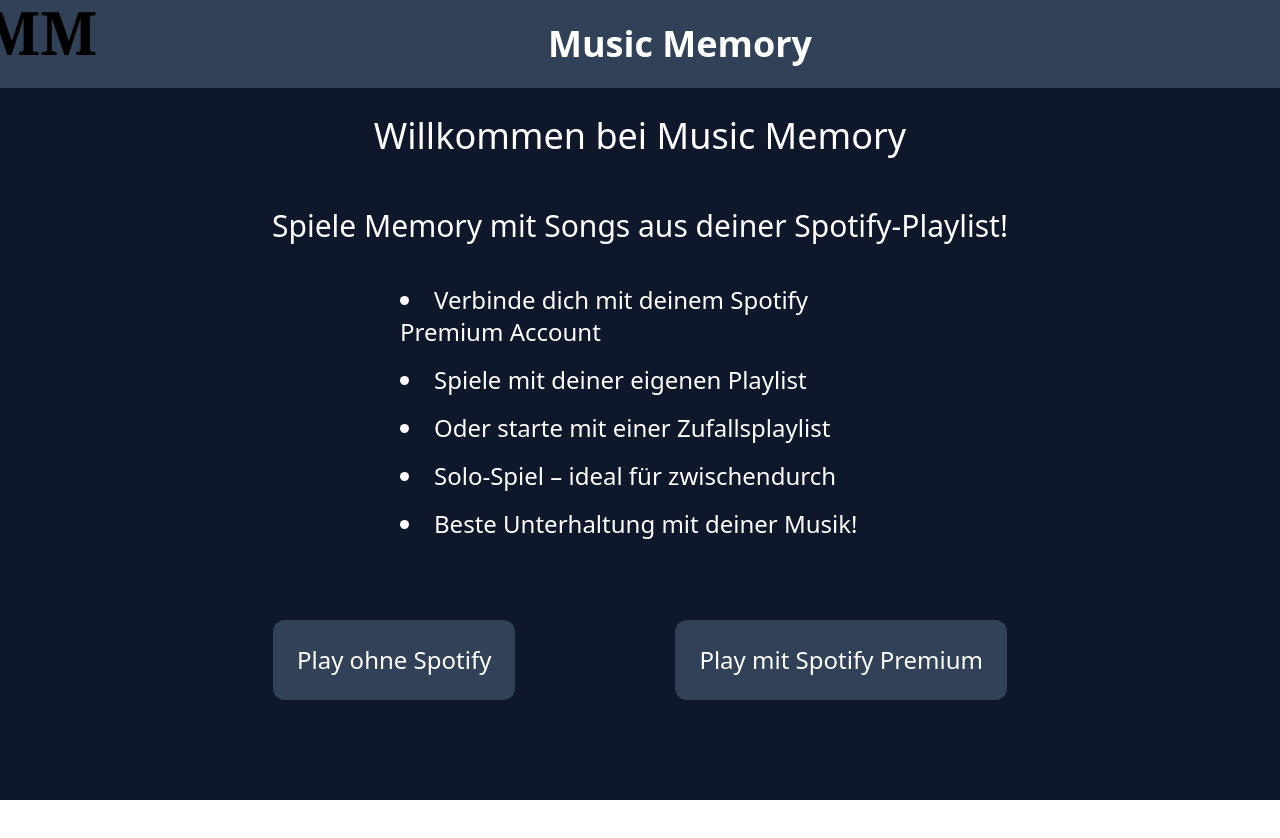
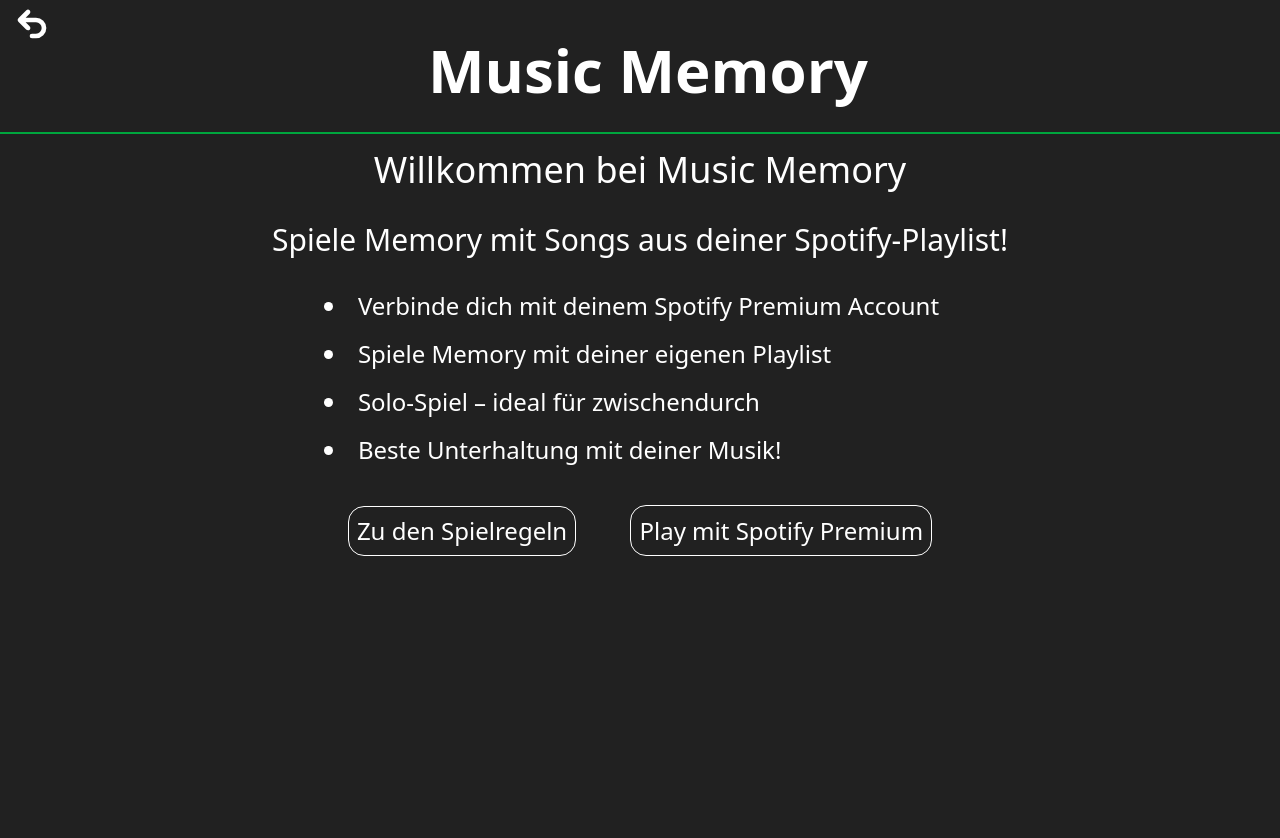
Before and after one commit to yasolini/Music-Memory, a SvelteKit app: page /fertig in a window 1280 px wide. Shown: the top 838 px of the page. Before the commit the page ends 800 px from the top, so only its background shows below. Built offline with nearby package versions, Linux system fonts and the light colour scheme.

Commit message:
a11y fast fertig

```diff
--- a/src/routes/fertig/+page.svelte
+++ b/src/routes/fertig/+page.svelte
@@ -1,31 +1,86 @@
-<script>
+<script lang="ts">
 	import Header from './header.svelte';
+
+	let dialog: HTMLDialogElement;
 </script>
 
-<div class="flex h-screen w-full flex-col bg-slate-900">
-	<Header />
+<Header />
+<div class="flex h-screen w-full flex-col bg-[#212121]">
+	<h1 class=" p-4 text-center text-4xl text-white">Willkommen bei Music Memory</h1>
+	<h2 class=" p-4 text-center text-3xl text-white">
+		Spiele Memory mit Songs aus deiner Spotify-Playlist!
+	</h2>
 
-	<h1 class="  p-7 text-center text-4xl text-white">Willkommen bei Music Memory</h1>
-
-	<div class=" px-6 text-lg text-white">
-		<h2 class=" p-6 text-center text-3xl">Spiele Memory mit Songs aus deiner Spotify-Playlist!</h2>
-	</div>
-	<div class="flex items-center justify-center pb-16">
-		<ul class="w-2/5 list-inside list-disc space-y-4 p-4 text-2xl text-white">
+	<div class="flex flex-col items-center justify-center p-4">
+		<ul class="mb-10 size-auto list-inside list-disc space-y-4 text-2xl text-white">
 			<li>Verbinde dich mit deinem Spotify Premium Account</li>
-			<li>Spiele mit deiner eigenen Playlist</li>
-			<li>Oder starte mit einer Zufallsplaylist</li>
+			<li>Spiele Memory mit deiner eigenen Playlist</li>
 			<li>Solo-Spiel – ideal für zwischendurch</li>
 			<li>Beste Unterhaltung mit deiner Musik!</li>
+
+			<button
+				aria-haspopup="dialog"
+				aria-controls="rules-dialog"
+				class="m-6 rounded-2xl border p-2 text-white hover:text-green-600 focus:ring-8 focus:ring-green-600 focus:outline-none"
+				onclick={() => {
+					dialog.showModal();
+					dialog.focus();
+				}}>Zu den Spielregeln</button
+			>
+			<a
+				aria-haspopup="dialog"
+				aria-controls="rules-dialog"
+				class="m-6 rounded-2xl border p-2 text-white hover:text-green-600 focus:ring-8 focus:ring-green-600 focus:outline-none"
+				href="/fertig/game">Play mit Spotify Premium</a
+			>
 		</ul>
 	</div>
-	<div class="flex items-center justify-center">
-		<button class="mr-20 rounded-xl bg-slate-700 p-6 text-2xl text-white hover:bg-blue-900"
-			>Play ohne Spotify</button
+</div>
+
+<div>
+	<dialog
+		bind:this={dialog}
+		aria-labelledby="dialog1Title"
+		aria-describedby="dialog1Desc"
+		class="
+		space-y-4 rounded-2xl
+		p-6
+
+    text-xl
+    text-white
+    ring-4
+    ring-green-600
+    ring-offset-2
+    ring-offset-[#212121]
+    outline-none
+
+	backdrop:bg-neutral-800
+    backdrop:opacity-60
+	open:size-auto
+	open:self-center
+	open:justify-self-center
+    open:bg-[#212121]
+	focus:ring-8 focus:ring-green-600 focus:outline-none"
+	>
+		<h2 class="p-4 text-center text-3xl text-white" id="dialog1Title">Spielreglen</h2>
+		<p id="dialog1Desc">1. Wähle zwei Karten, um jeweils 5-Sekunden-Ausschnitte abzuspielen.</p>
+		<p id="dialog2Desc">
+			2. Stimmen die Songs überein, verschwinden die Karten; andernfalls werden sie nach 5 Sekunden
+			zurückgedreht.
+		</p>
+		<p id="dialog3Desc">
+			3. Bitte achte darauf, dass du einen aktiven Spotify Premium-Account hast. Andernfalls kannst
+			du keine Audio-Ausschnitte anhören.
+		</p>
+		<p id="dialog4Desc">
+			4. Nutze zur Steuerg der Tastatur nur die Tab- und Enter- bzw. Leertaste-Steuerung. Mit
+			Enter/Leertaste deckst du eine Karte auf.
+		</p>
+		<button
+			type="button"
+			aria-label="Spielregeln schließen"
+			class="m-6 mx-auto block rounded-2xl border p-2 text-white hover:text-green-600 focus:ring-8 focus:ring-green-600 focus:outline-none"
+			onclick={() => dialog.close()}>Verstanden</button
 		>
-		<a
-			class="ml-20 rounded-xl bg-slate-700 p-6 text-2xl text-white hover:bg-blue-900"
-			href="/fertig/game">Play mit Spotify Premium</a
-		>
-	</div>
+	</dialog>
 </div>
--- a/src/routes/fertig/game/+page.svelte
+++ b/src/routes/fertig/game/+page.svelte
@@ -62,37 +62,53 @@
 	}
 </script>
 
-<div class="flex h-screen w-full flex-col border bg-slate-900">
+<div class=" flex h-screen w-full flex-col bg-[#212121]">
 	<Header />
-	<h1 class="  pt-8 text-center text-4xl text-white">Play Game</h1>
+	<div class="relative m-2 flex items-center justify-center">
+		<h1 class=" text-4xl text-white">Game</h1>
 
-	<button
-		onclick={() => {
-			gameStart(userId);
-		}}
-		class="mb-12 rounded-sm bg-slate-800 p-3 text-white"
-		type="button">Play again</button
-	>
+		<button
+			class="absolute right-4 rounded-2xl border p-2 text-white hover:text-green-600 focus:ring-8 focus:ring-green-600 focus:outline-none"
+			type="button"
+			onclick={() => gameStart(userId)}
+		>
+			Play again
+		</button>
+	</div>
 
 	<div class="flex flex-1 items-center justify-center">
-		<div class="flex h-11/12 w-xl items-center justify-center rounded-2xl bg-slate-500">
+		<div class="mt-4 flex h-11/12 w-xl items-center justify-center rounded-2xl bg-[#9E9E9E]">
 			<dialog
 				bind:this={dialog}
-				class="open: rounded-2xl bg-slate-800 backdrop:bg-gray-400 backdrop:opacity-60 open:h-96 open:w-96 open:self-center open:justify-self-center"
+				aria-labelledby="dialog1Title"
+				aria-describedby="dialog1Desc"
+				class="space-y-4 rounded-2xl p-6 text-xl text-white ring-4 ring-green-600 ring-offset-2 ring-offset-[#212121] outline-none
+				backdrop:bg-neutral-800
+    			backdrop:opacity-60
+				open:size-auto
+				open:self-center
+				open:justify-self-center
+				open:bg-[#212121]
+				focus:ring-8 focus:ring-green-600 focus:outline-none"
 			>
 				<form method="dialog">
-					<p>die Playlist muss mindestends 8 Lieder enthalten</p>
+					<h1 class="p-4 text-center text-3xl text-white" id="dialog1Title">Wähle eine Playlist</h1>
+					<p id="dialog1Desc">die Playlist muss mindestends 8 Lieder enthalten</p>
 
 					{#if playlistSData !== null}
 						{#each playlistSData.items as item}
 							<button
-								class="m-7 flex place-self-center justify-self-center rounded-2xl bg-slate-700 p-4 text-2xl text-white"
+								aria-haspopup="dialog"
+								aria-controls="rules-dialog"
+								class="m-6 rounded-2xl border p-2 text-white hover:text-green-600 focus:ring-8 focus:ring-green-600"
 								onclick={async () => {
 									UriMetaDataMappings = await getSongs(item.id);
 									initialized = true;
 
 									dialog.close();
-								}}>Name: {item.name} Songs: {item.tracks.total}</button
+								}}
+								><span class="block">Name: {item.name}</span>
+								<span class="block">Songs: {item.tracks.total}</span></button
 							>
 						{/each}
 					{/if}
--- a/src/routes/fertig/game/playboard.svelte
+++ b/src/routes/fertig/game/playboard.svelte
@@ -72,10 +72,10 @@
 
 <div class="justify-items-center">
 	<div
-		class="grid grid-flow-col grid-rows-4 justify-items-center gap-4 rounded-2xl bg-slate-700 p-4"
+		class="mt-4 grid h-11/12 w-xl grid-flow-col grid-rows-4 items-center justify-center justify-items-center gap-4 rounded-2xl bg-[#9E9E9E] p-4"
 	>
 		{#if win}
-			<p>gewonnen</p>
+			<h1>gewonnen</h1>
 		{/if}
 		{#each cards as card}
 			<!-- svelte-ignore a11y_click_events_have_key_events, a11y_no_static_element_interactions (because of reasons) wichtig für ARIA später!!!-->
@@ -94,7 +94,7 @@
 				}}
 				class={{
 					invisible: card.found,
-					'flex h-32 w-32 items-center justify-center rounded-2xl  bg-slate-500 text-white': true
+					'flex h-32 w-32 items-center justify-center rounded-2xl bg-[#212121] stroke-white hover:stroke-green-600': true
 				}}
 			>
 				{#if card === cardA}
--- a/src/routes/fertig/header.svelte
+++ b/src/routes/fertig/header.svelte
@@ -1,7 +1,21 @@
-<header class=" flex bg-slate-700">
-	<div class="flex h-16 w-20 items-center justify-center font-serif text-6xl font-bold text-black">
-		MM
-	</div>
-
-	<h1 class="flex-1 p-6 text-center text-4xl font-bold text-white">Music Memory</h1>
+<header class="border-b-2 border-b-green-600 bg-[#212121] pt-2 pl-4">
+	<a
+		class="block size-fit focus-visible:ring-8 focus-visible:ring-green-600 focus-visible:ring-offset-2"
+		href="./"
+		aria-label="Zurück"
+	>
+		<svg
+			xmlns="http://www.w3.org/2000/svg"
+			viewBox="0 0 24 24"
+			fill="currentColor"
+			class="size-8 stroke-white stroke-2 hover:stroke-green-600"
+		>
+			<path
+				fill-rule="evenodd"
+				d="M9.53 2.47a.75.75 0 0 1 0 1.06L4.81 8.25H15a6.75 6.75 0 0 1 0 13.5h-3a.75.75 0 0 1 0-1.5h3a5.25 5.25 0 1 0 0-10.5H4.81l4.72 4.72a.75.75 0 1 1-1.06 1.06l-6-6a.75.75 0 0 1 0-1.06l6-6a.75.75 0 0 1 1.06 0Z"
+				clip-rule="evenodd"
+			/>
+		</svg>
+	</a>
+	<h1 class="flex-1 pb-8 text-center text-6xl font-bold text-white">Music Memory</h1>
 </header>
```
